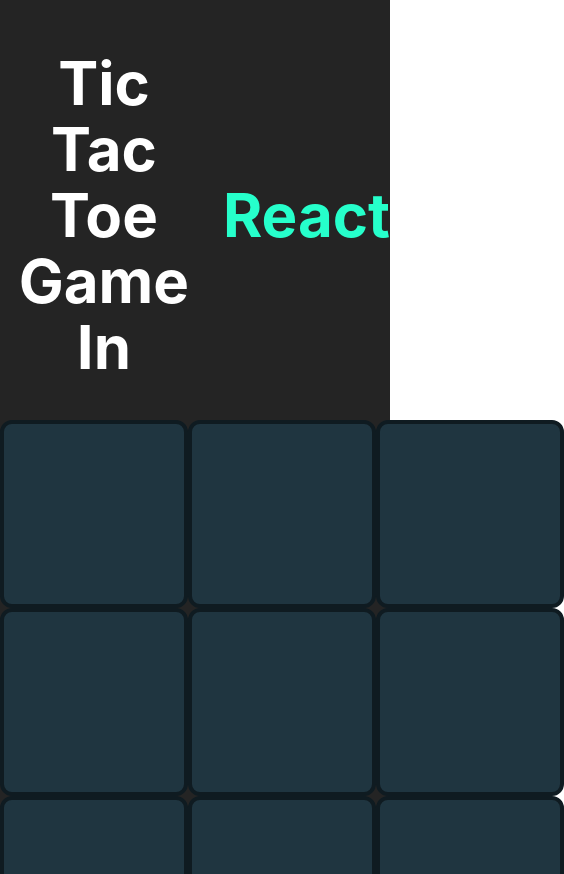
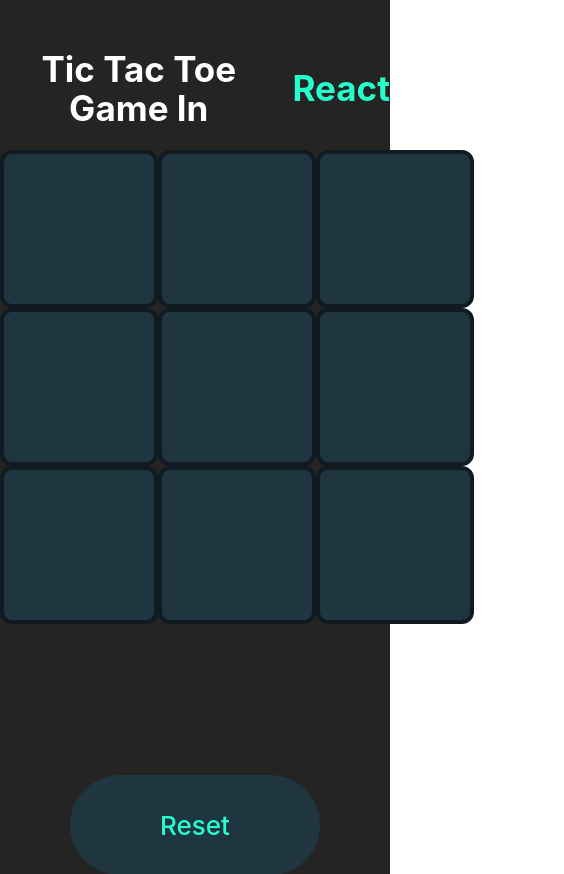
Before and after one commit to MG10327/TicTacToe, a React (Vite) app: page / in a window 390 px wide. Shown: the top 874 px of the page, 564 px wide, since content can reach past the window. Built offline with nearby package versions, Linux system fonts and the light colour scheme.

Commit message:
basic responsiveness

```diff
--- a/src/components/tictactoe/tictactoe.scss
+++ b/src/components/tictactoe/tictactoe.scss
@@ -60,3 +60,18 @@
     padding: 20px 20px;
     height: 50px;
 }
+
+@media (max-width: 850px) {
+    .boxes {
+        height: 150px;
+        width: 150px;
+    }
+
+    .board {
+        width: 475px;
+    }
+
+    .title {
+        font-size: 35px;
+    }
+}
```
